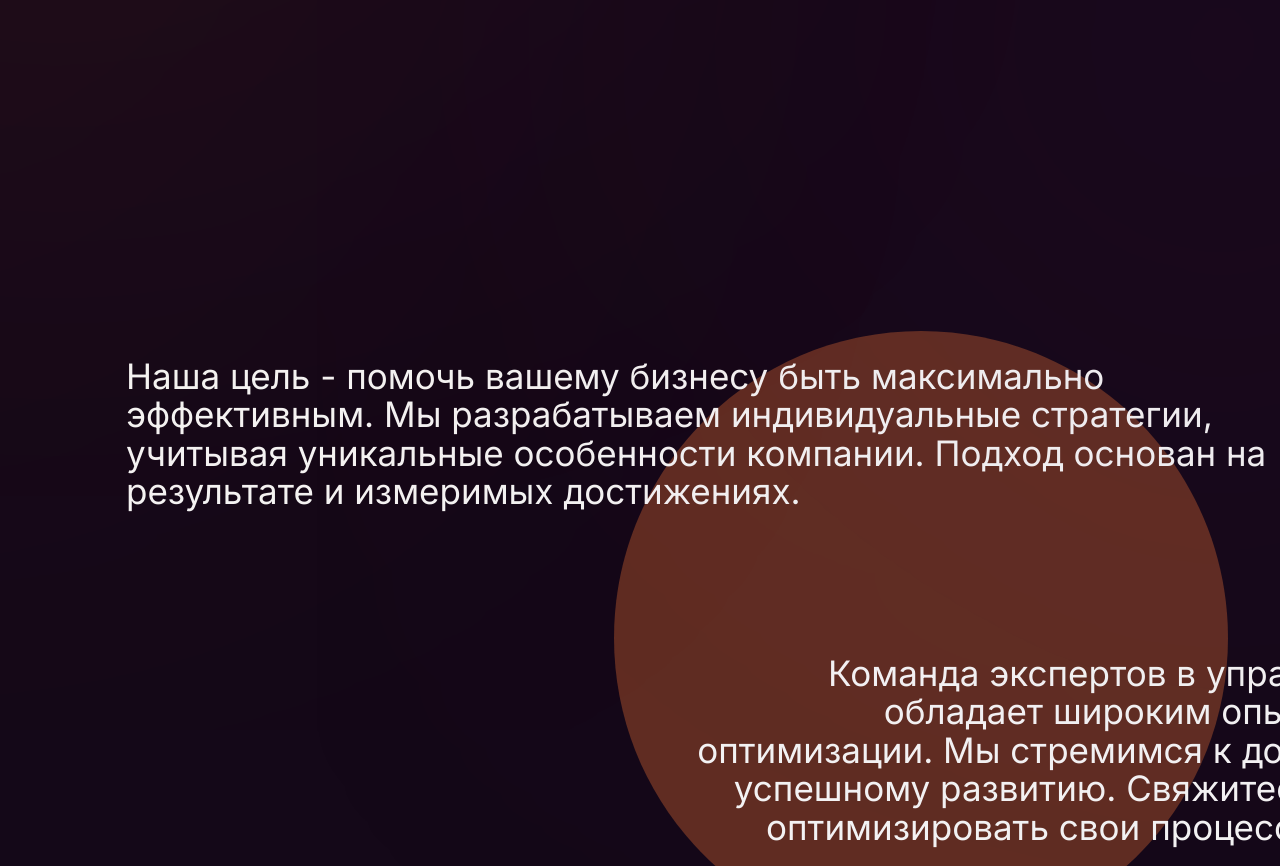
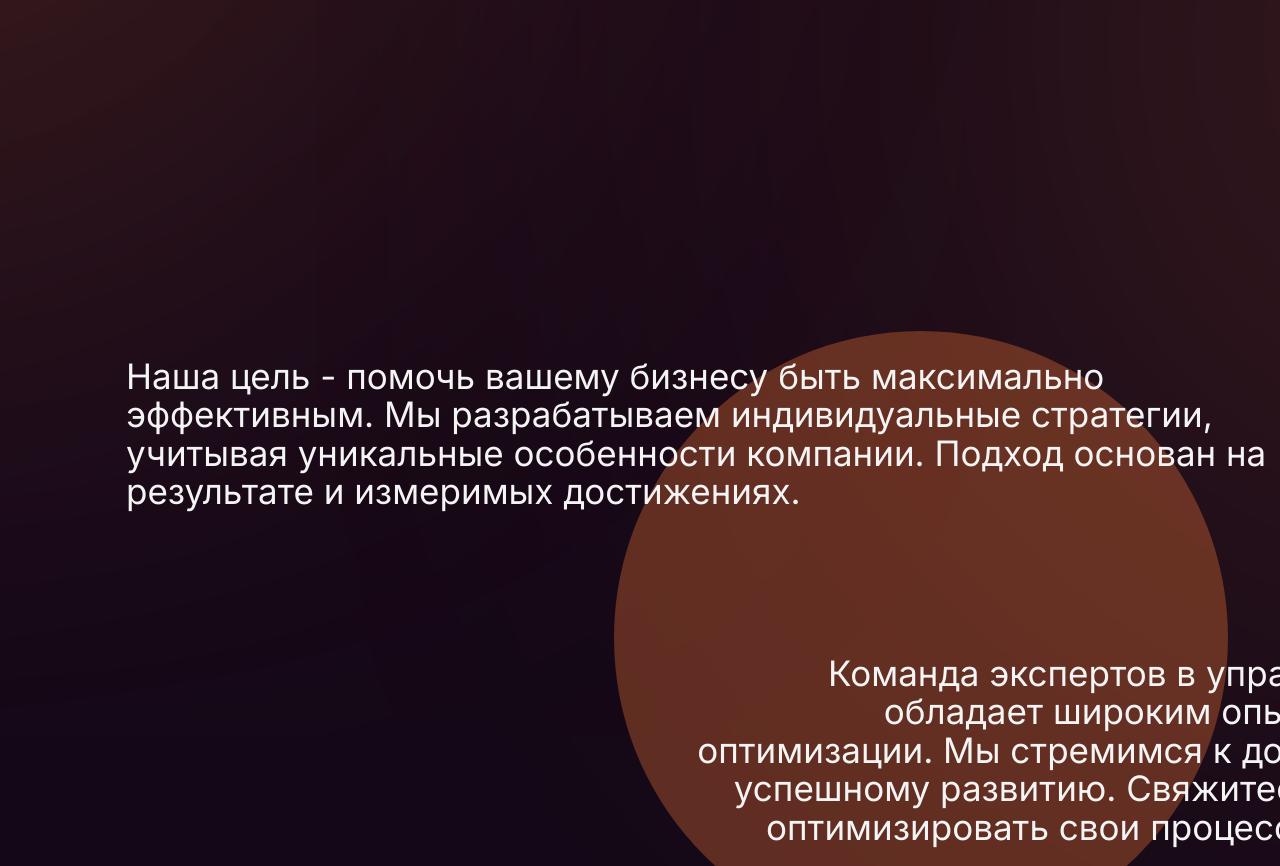
Before and after one commit to Grandmozer/PAVEPO, a plain HTML site: page index.html in a window 1280 px wide. Shown: the part 681-1547 px from the top of the page. Drawn offline with nearby package versions, Linux system fonts and the light colour scheme; files whose address does not match are found by name; a web font is replaced by a local one.

Commit message:
one page is done

```diff
--- a/css/main.scss
+++ b/css/main.scss
@@ -28,21 +28,9 @@ stop {
 
 @keyframes colors {
     15% {
-        stop-color: rgb(212, 0, 255);
+        stop-color: #751A69;
     }
     30% {
-        stop-color: rgb(255, 217, 0);
-    }
-    45% {
-        stop-color: teal;
-    }
-    60% {
-        stop-color: yellowgreen;
-    }
-    75% {
-        stop-color: orangered;
-    }
-    90% {
-        stop-color: purple;
+        stop-color: #FF7C38;
     }
 }
--- a/css/style.css
+++ b/css/style.css
@@ -109,17 +109,16 @@ svg{
 }
 .el{
     position: absolute;
-    transition: all .8s ease;
+    z-index: -5;
+    /* transition: all .8s ease; */
 }
 .el-1{
-    top: -775px;
-    left: -920px;
-}
-.circle-1{
-    fill:#FF7C38;
-}
-.el-1 :hover{
-    fill:#562267;
+    top: -418px;
+    left: -792px;
+    width: 2000px;
+    height: 2000px;
+    overflow: hidden;
+
 }
 /* .el-1{
     width: 600px;
@@ -128,11 +127,15 @@ svg{
   left: 0px;
 } */
 .el-2{
-    top: -261px;
-    left: -1203px;
+    top: -112px;
+    left: -983px;
+    width: 2000px;
+    height: 1600px;
+    overflow: hidden;
+
 }
 .el-3{
-    top: -179px;
+    top: -675px;
     right: 0px;
     width: 963px;
     overflow: hidden;
--- a/index.html
+++ b/index.html
@@ -37,60 +37,36 @@
             </div>
         </div>
         <div class="el-1 el" id="el1">
-            <svg width="1952" height="1952" viewBox="0 0 1952 1952" fill="none" xmlns="http://www.w3.org/2000/svg">
-                <g filter="url(#filter0_f_3_3)">
-                    <circle cx="976" cy="976" r="276"  fill-opacity="0.21" class="circle-1"></circle>
-                </g>
+            <svg viewBox="0 0 1952 1952">
+                <linearGradient id="grad--linear-1">
+                  <stop offset="0%" stop-color="#FF7C38"
+                        class="stop-1"/>
+
+                </linearGradient>
+
+                <rect fill="url(#grad--linear-1)"
+                      width="976" height="976" rx='1000' filter="url(#filter0_f_3_3)"  fill-opacity="0.3"/>
                 <defs>
-                    <filter id="filter0_f_3_3" x="0" y="0" width="1952" height="1952" filterUnits="userSpaceOnUse" color-interpolation-filters="sRGB">
-                        <feFlood flood-opacity="0" result="BackgroundImageFix"></feFlood>
-                        <feBlend mode="normal" in="SourceGraphic" in2="BackgroundImageFix" result="shape"></feBlend>
+                                  <filter id="filter0_f_3_3" x="0" y="0" width="1952" height="1952" filterUnits="userSpaceOnUse" color-interpolation-filters="sRGB" >
+
                                       <feGaussianBlur stdDeviation="350" result="effect1_foregroundBlur_3_3"></feGaussianBlur>
                                   </filter>
                               </defs>
-
               </svg>
-
-
-    <svg class="svg">
-        <radialGradient id="grad"
-              cx="50%" y="50%" >
-          <stop offset="0%" stop-color="crimson"
-                class="stop-1"/>
-          <stop offset="49%" stop-color="gold"
-                class="stop-2"/>
-          <stop offset="100%" stop-color="white"
-                class="stop-3"/>
-        </radialGradient>
-        <g>
-            <!-- <circle  width="80%" height="90%"
-            fill="url(#grad)" fill-opacity="0.21"></circle> -->
-          <circle cx="976" cy="976" r="276"
-                fill="url(#grad)"
-                 stroke-width="1"></circle>
-
-          <!-- <use xlink:href="#s-coords" width="80%" height="90%" stroke="#555"></use> -->
-        </g>
-      </svg>
-            <!-- <svg viewBox="0 0 600 200">
-                <linearGradient id="grad--linear-1">
-                  <stop offset="0%" stop-color="crimson"
-                        class="stop-1"/>
-                   <stop offset="50%" stop-color="gold"
-                        class="stop-2"/>
-                  <stop offset="100%" stop-color="teal"
-                        class="stop-3"/>
-                </linearGradient>
-
-                <rect fill="url(#grad--linear-1)"
-                      width="100%" height="100%"/>
-              </svg> -->
         </div>
         <div class="el-2 el" id="el2">
-            <svg width="2188" height="1672" viewBox="0 0 2188 1672" fill="none" xmlns="http://www.w3.org/2000/svg">
-                <g filter="url(#filter0_f_2461_18)">
-                    <ellipse cx="1094" cy="836" rx="376" ry="118" fill="#FF7C38" fill-opacity="0.25"></ellipse>
-                </g>
+            <svg viewBox=" 0 0 2188 1672" >
+                <linearGradient id="grad--linear-1">
+                  <stop offset="0%" stop-color="#FF7C38"
+                        class="stop-1" />
+
+                </linearGradient>
+                  <g>
+
+                <rect    x="500"
+                  y="500" fill="url(#grad--linear-1)"
+                      width="988" height="472" rx="1000" ry="1000"  filter="url(#filter0_f_2461_18)" fill-opacity="0.3"/>
+                      <g/>
                  <defs>
                                   <filter id="filter0_f_2461_18" x="0" y="0" width="2188" height="1672" filterUnits="userSpaceOnUse" color-interpolation-filters="sRGB">
                                       <feFlood flood-opacity="0" result="BackgroundImageFix"></feFlood>
@@ -101,7 +77,26 @@
               </svg>
         </div>
         <div class="el-3 el" id="el3">
-            <svg width="1810" height="1810" viewBox="0 0 1810 1810" fill="none" xmlns="http://www.w3.org/2000/svg">
+            <svg viewBox=" 0 0 1000 2800" >
+                <linearGradient id="grad--linear-1">
+                  <stop offset="0%" stop-color="#FF7C38"
+                        class="stop-1" />
+
+                </linearGradient>
+                  <g>
+
+                <rect  x="800" y="1000" fill="url(#grad--linear-1)"
+                      width="905" height="905" rx="1000" ry="1000"  filter="url(#filter0_f_4_4)" fill-opacity="0.3"/>
+                      <g/>
+                 <defs>
+                                  <filter id="filter0_f_4_4" x="0" y="0" width="2800" height="2800" filterUnits="userSpaceOnUse" color-interpolation-filters="sRGB">
+                                      <feFlood flood-opacity="0" result="BackgroundImageFix"></feFlood>
+                                      <feBlend mode="normal" in="SourceGraphic" in2="BackgroundImageFix" result="shape"></feBlend>
+                                      <feGaussianBlur stdDeviation="359" result="effect1_foregroundBlur_2461_18"></feGaussianBlur>
+                                  </filter>
+                              </defs>
+              </svg>
+              <!--  <svg width="1810" height="1810" viewBox="0 0 1810 1810" fill="none" xmlns="http://www.w3.org/2000/svg">
                 <g filter="url(#filter0_f_4_4)">
                     <circle cx="905" cy="905" r="205" fill="#751A69" fill-opacity="0.5"></circle>
                 </g>
@@ -112,7 +107,7 @@
                         <feGaussianBlur stdDeviation="350" result="effect1_foregroundBlur_4_4"></feGaussianBlur>
                     </filter>
                 </defs>
-            </svg>
+            </svg> -->
         </div>
             <div class="purpose">
             <p class="txt ta-left">
```
Also changed, not shown: css/main.css, 1 other file. Lines whose indentation alone changed are shown as unchanged.
